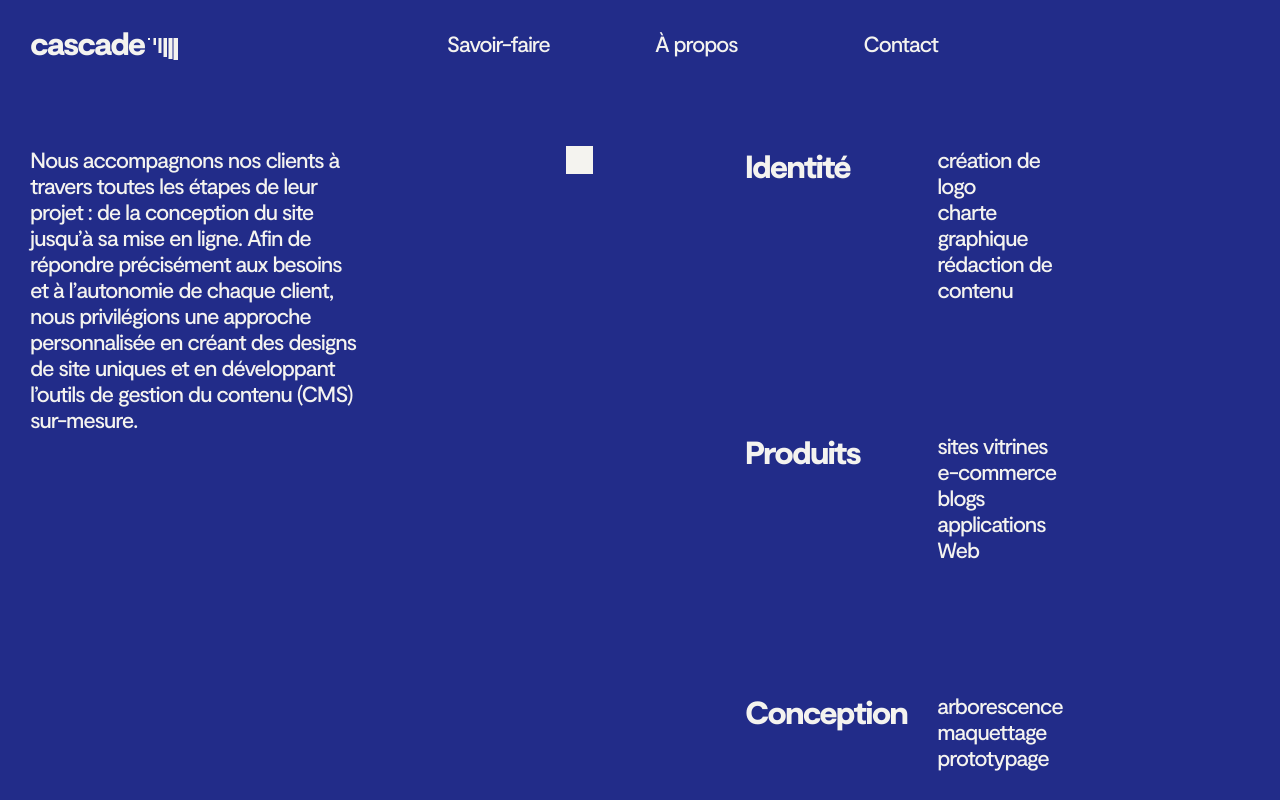
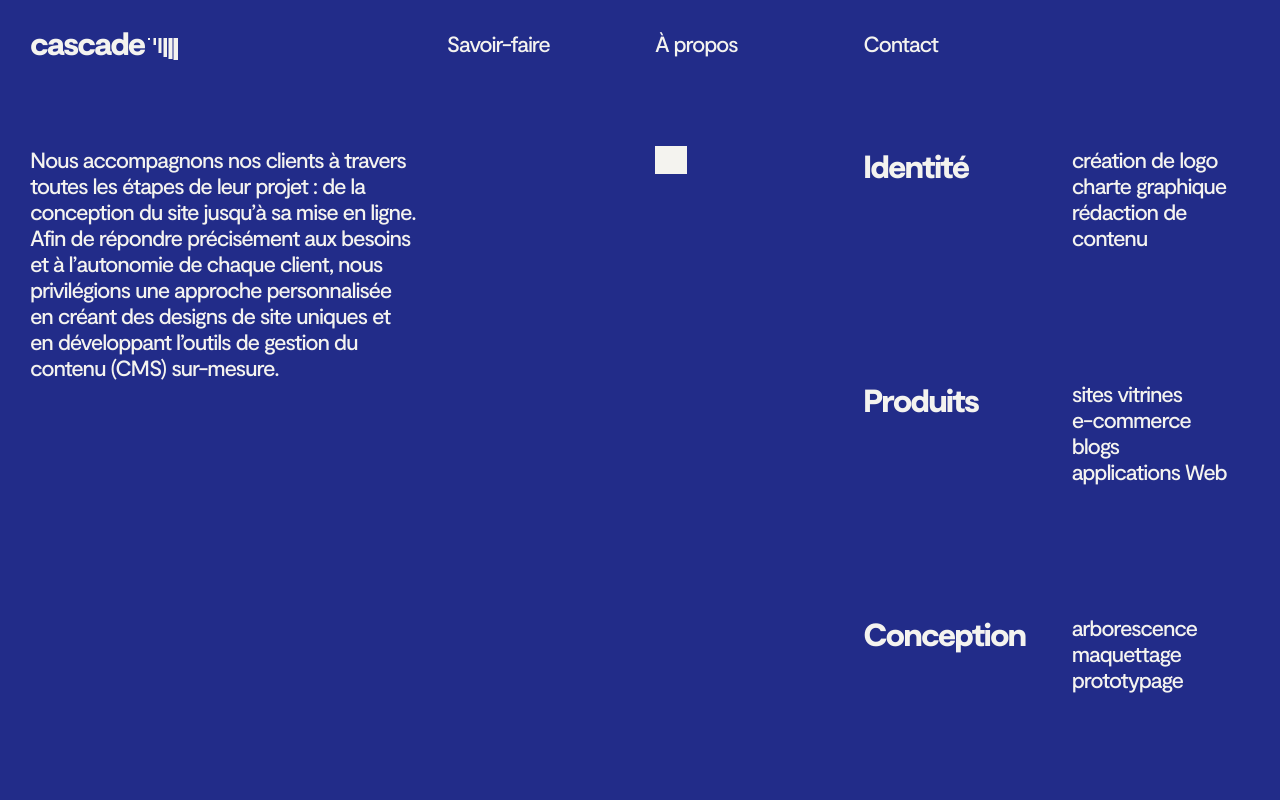
Before and after one commit to LapassetAC/cascade, a Next.js app: page /expertise in a window 1280 px wide. Shown: the top 800 px of the page. Built offline with nearby package versions, Linux system fonts and the light colour scheme.

Commit message:
fix grid

```diff
--- a/src/pages/expertise.js
+++ b/src/pages/expertise.js
@@ -26,6 +26,7 @@ const StyledContainer = styled.div`
       `}
   }
   .expertises {
+    grid-column: 5 / 7;
     display: grid;
     grid-template-columns: repeat(2, 1fr);
     grid-gap: 30px;
```
